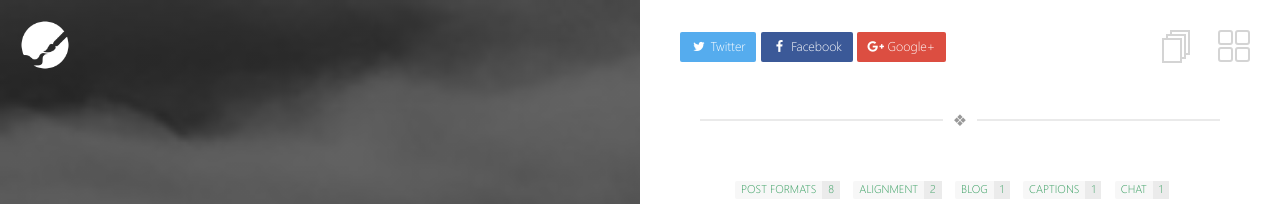
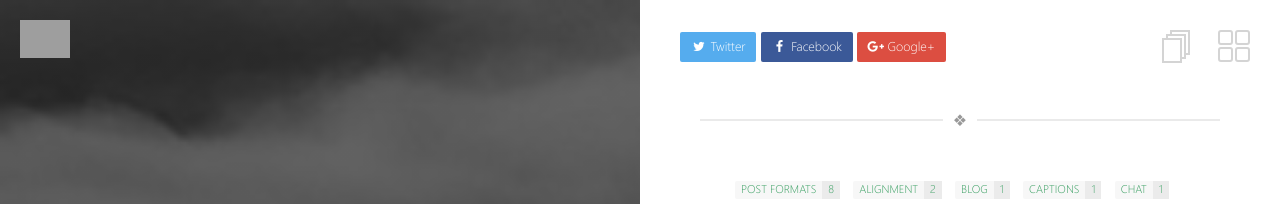
Before and after one commit to WesRabbit/WesRabbit.github.io, a Jekyll site: the page built from _pages/tags.md, in a window 1280 px wide. Shown: the top 204 px of the page. Built offline with Jekyll 4.4.1, drawn with Linux system fonts in a browser that asks for light colours.

Commit message:
Update _config.yml

```diff
--- a/_config.yml
+++ b/_config.yml
@@ -1,8 +1,7 @@
 # Site
 title: Wes
 description: Talvez uma ideia, talvez um pensamento
-url: https://taylantatli.github.io/Halve
-logo: logobranco.png                                       # Site logo
+url: https://wesrabbit.github.io                  # Site logo
 locale: pt_BR
 
 # Left Block Images
```
